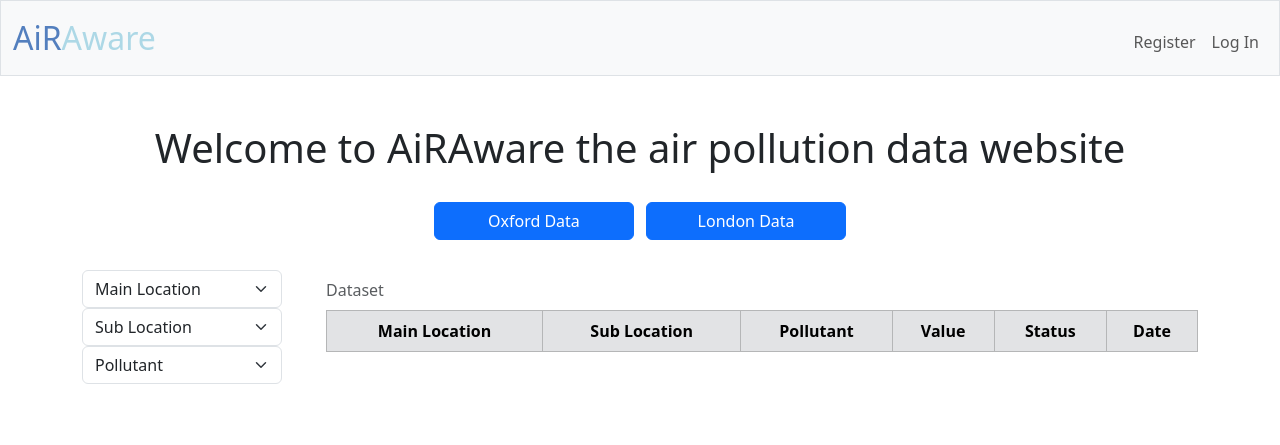
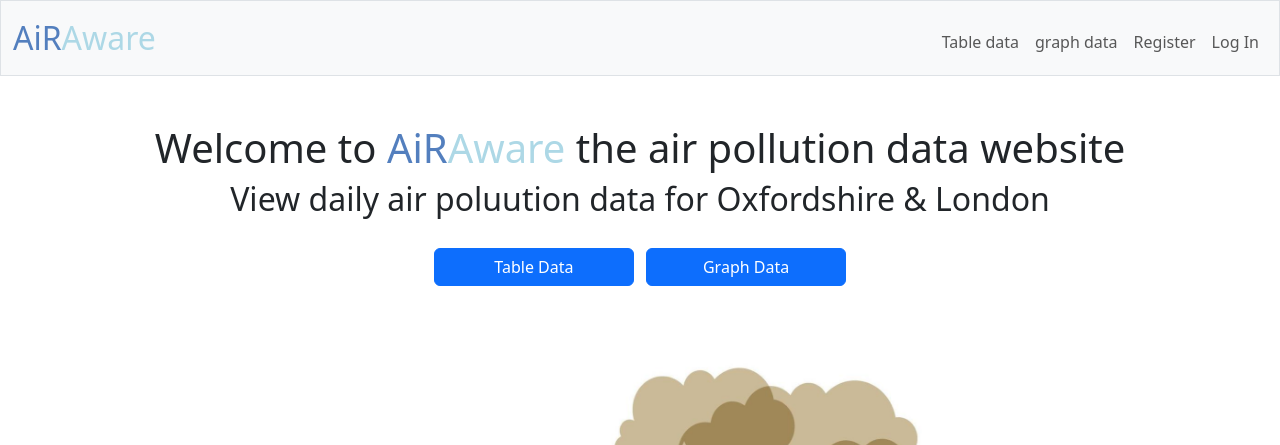
Before and after one commit to JTN-Kendal/airaware-cs50-project, a Flask app: page / in a window 1280 px wide. Shown: the top 445 px of the page. Run offline with Flask 3, Linux system fonts and the light colour scheme; data that the repository does not hold is empty; some libraries are stand-ins or nearby versions.

Commit message:
Index page added, updated layout file to include links to graph and tables pages

```diff
--- a/app.py
+++ b/app.py
@@ -19,7 +19,12 @@ Session(app)
 # db = SQL("sqlite:///data/air.db")
 
 
-@app.route("/", methods=["GET"])
+@app.route("/")
+def home():
+    return render_template("index.html")
+
+
+@app.route("/explore", methods=["GET"])
 def explore():
     # Establish database connection
     db = get_db()
@@ -47,9 +52,6 @@ def explore():
     selected_sub_location = request.args.get("sub_location")
     selected_pollutant = request.args.get("pollutant")
     # selected_measure_date = request.args.getlist("date")
-
-    # Add debug print
-    print(f"Route selections: main={selected_main_location}, sub={selected_sub_location}, poll={selected_pollutant}")
 
     filtered_results = get_filtered_results(db,
                                             main_location=selected_main_location,
@@ -88,15 +90,6 @@ def explore():
         except Exception as e:
             print(f"Exception {e}")  # Set empty list in the except block when there's an error
 
-    # return render_template("explore_data.html",
-    #                        location=location_data,
-    #                        # location=drop_down_filters,
-    #                        locations=main_locations,
-    #                        sub_locations=sub_locations,
-    #                        pollutants=pollutants,
-    #                        data=data_table,
-    #                        selected_locations=["Oxford", "SODC"]
-    #                        )
     return render_template("explore_data.html",
                            data=filtered_results,
                            location=location_data,
@@ -109,6 +102,6 @@ def explore():
                            )
 
 
-@app.route("/filter", methods=["GET", "POST"])
-def filter_data():
+@app.route("/graphs", methods=["GET"])
+def graphs():
     return None
--- a/templates/explore_data.html
+++ b/templates/explore_data.html
@@ -10,7 +10,7 @@
     <!--  Data selection buttons  -->
         <div class="mb-4">
             <!--    Ocford vs London dropdown Buttons    -->
-            <form action="/" method="get" style="margin-top: 30px; margin-bottom: 30px">
+            <form action="/explore" method="get" style="margin-top: 30px; margin-bottom: 30px">
                 <button class="btn btn-primary me-2" name="location-data-selection" value="oxford"
                        aria-label="Select location"
                        type="submit"
--- /dev/null
+++ b/templates/index.html
@@ -0,0 +1,31 @@
+{% extends "layout.html" %}
+
+{% block title %}
+Explore Data
+{% endblock %}
+
+{% block main %}
+    <h1>Welcome to <span style="color: #537fbe;">AiR</span><span style="color: #add8e6;">Aware</span> the air pollution data website</h1>
+    <h2>View daily air poluution data for Oxfordshire & London</h2>
+
+    <!--  Tables vs graph data buttons  -->
+    <div class="mb-4">
+        <form action="/explore" method="get" style="margin-top: 30px; margin-bottom: 30px">
+            <button class="btn btn-primary me-2" name="location-data-selection" value="table-data"
+                    aria-label="Select location"
+                    type="submit"
+                    style="width: auto; min-width: 200px">
+                Table Data</button>
+            <button class="btn btn-primary" name="location-data-selection" value="graph-data"
+                    aria-label="Select location"
+                    type="submit"
+                    style="width: auto; min-width: 200px">
+                Graph Data</button>
+        </form>
+    </div>
+
+    <!--    Image-->
+    <div>
+        <img src="/static/air-pollution-illustration-concept-on-white-background-vector.jpg" style="max-height: 450px;">
+    </div>
+{% endblock %}
--- a/templates/layout.html
+++ b/templates/layout.html
@@ -41,6 +41,8 @@
             </ul>
             {% else %}
             <ul class="navbar-nav ms-auto mt-2">
+                <li class="nav-item"><a class="nav-link" href="/explore">Table data</a></li>
+                <li class="nav-item"><a class="nav-link" href="/graphs">graph data</a></li>
                 <li class="nav-item"><a class="nav-link" href="/register">Register</a></li>
                 <li class="nav-item"><a class="nav-link" href="/login">Log In</a></li>
             </ul>
```
Also changed, not shown: NOTES.md (+11 -3 lines), database_helpers.py (+0 -48 lines), README.md, static/air-pollution-illustration-concept-on-white-background-vector.jpg (added).
